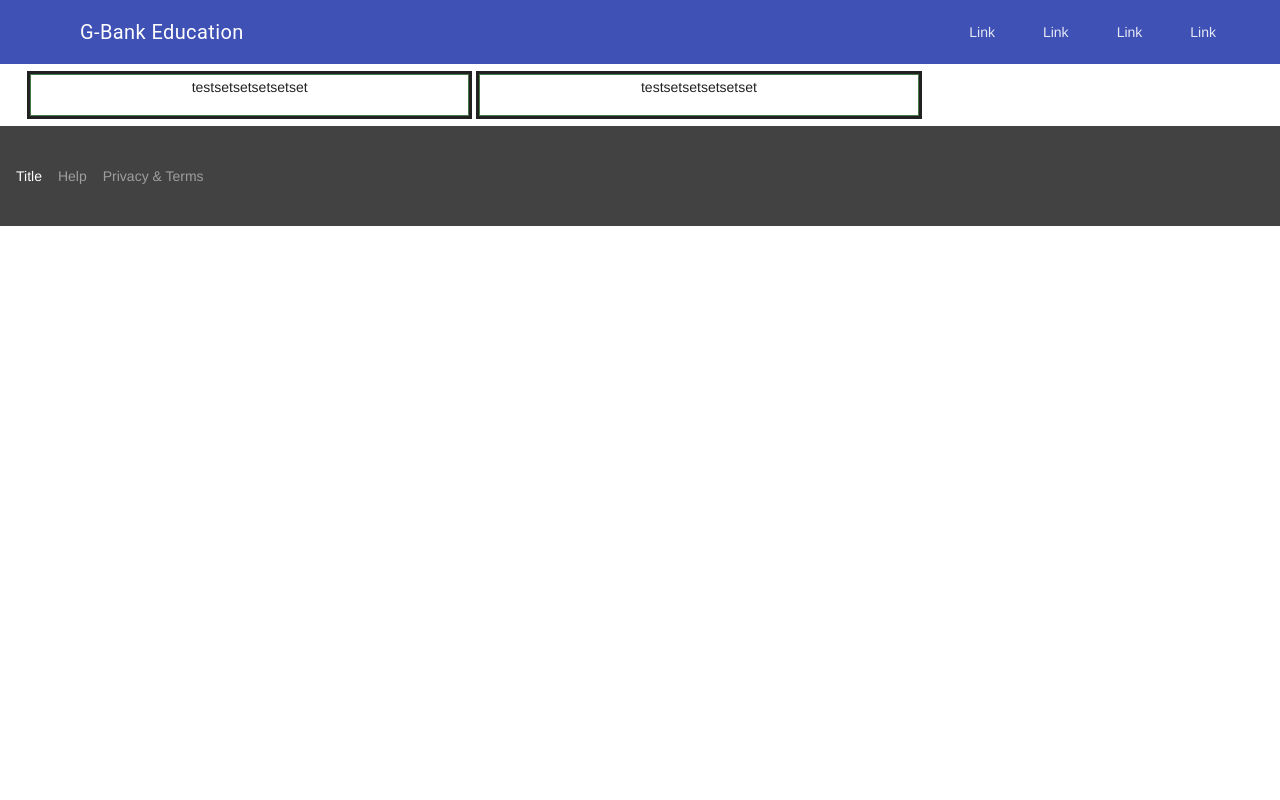
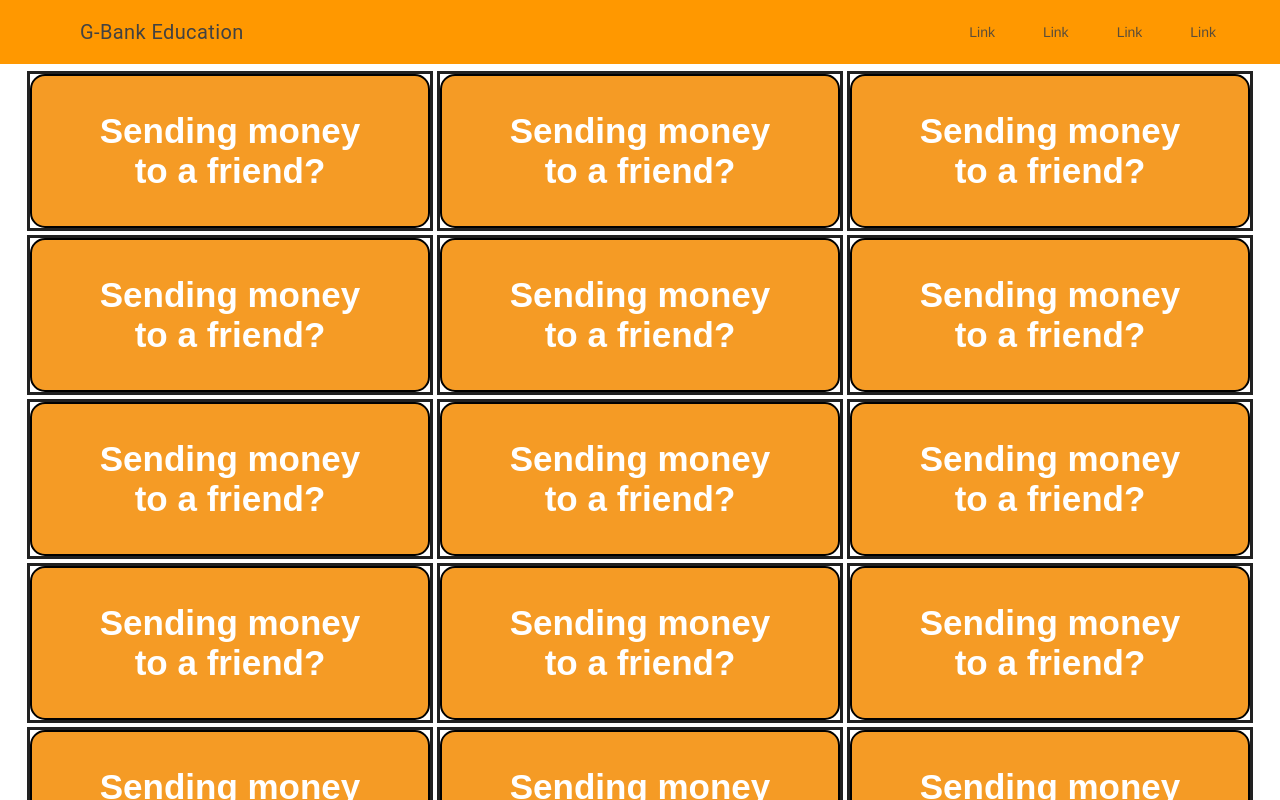
Before and after one commit to Blake-Haydon/Accenture-2019-Hackathon, a plain HTML site: page index.html in a window 1280 px wide. Drawn offline with nearby package versions, Linux system fonts and the light colour scheme.

Commit message:
added buttons

```diff
--- a/index.html
+++ b/index.html
@@ -8,7 +8,7 @@
 
   <!-- Material design -->
   <link rel="stylesheet" href="https://fonts.googleapis.com/icon?family=Material+Icons">
-  <link rel="stylesheet" href="https://code.getmdl.io/1.3.0/material.indigo-pink.min.css">
+  <link rel="stylesheet" href="https://code.getmdl.io/1.3.0/material.orange-pink.min.css">
   <script defer src="https://code.getmdl.io/1.3.0/material.min.js"></script>
 
 </head>
@@ -46,13 +46,14 @@
         <!-- MAIN PAGE CONTENT HERE -->
         <div class="grid-container" id="main-grid">
 
-          <div class="grid-item">
+          <!-- <div class="grid-item">
+            <button type="button" name="button" onclick="ac(1);">fadfas</button>
             <p>testsetsetsetsetset</p>
           </div>
 
           <div class="grid-item">
               <p>testsetsetsetsetset</p>
-          </div>
+          </div> -->
 
         </div>
 
@@ -73,6 +74,6 @@
 
 
   <!-- scripts -->
-  <script type="text/javascript" src="./main.js"></script>
+  <script type="text/javascript" src="./scripts/main.js"></script>
 
 </body>
--- a/main.css
+++ b/main.css
@@ -10,8 +10,18 @@
 
 .grid-item {
   font-size: 30px;
-  /* background-color: black; */
-  border: 1px solid #487a48;
+  /* border: 3px solid #487a48; */
   text-align: center;
   outline-style: solid;
 }
+
+.big-button {
+  padding: 25px 50px;
+  text-align: center;
+  background-color: #f59b25;
+  font-size: 35px;
+  font-weight: bold;
+  border-radius: 15px;
+  font-color: #ffffff;
+  border: 2px solid black;
+}
--- /dev/null
+++ b/scripts/main.js
@@ -0,0 +1,26 @@
+
+function activitySelected(activity_name)
+{
+  console.log('this works and is connected ' + activity_name);
+}
+
+function generateActivity(name, link)
+{
+  let activity = document.createElement( 'div' );
+  activity.innerHTML =   '<button style="color: #ffffff" class="big-button" onclick="activitySelected(' + name + ');">' +
+                            '<div style="display: center; padding: 10px 10px">' +
+                              'Sending money to a friend?' +
+                            '</div>' +
+                          '</button>';
+  activity.className = 'grid-item';
+
+  container = document.getElementById('main-grid');
+  container.appendChild(activity);
+}
+
+
+for (let i = 0; i < 16; i++)
+{
+  // generate random activities
+  generateActivity(i, 'NO LINK, JUST FILLER');
+}
```
Also changed, not shown: gridbButton.html (+9 -6 lines), scripts/test.js (deleted).
